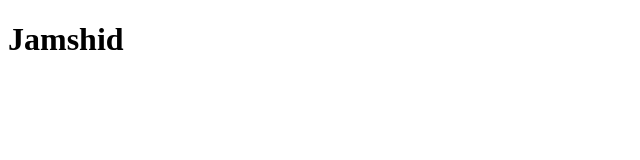
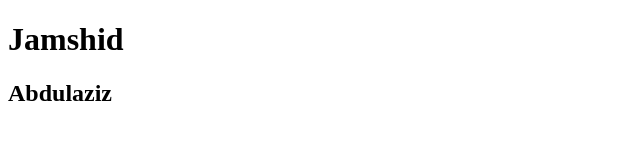
Before and after one commit to Azizbek-Kalandarov/7-dars-1, a plain HTML site: page index.html in a window 1280 px wide. Shown: the whole page, without its empty margins (0-640 px from the left). Drawn offline with Linux system fonts and the light colour scheme.

Commit message:
Add heading with my name

```diff
--- a/index.html
+++ b/index.html
@@ -10,6 +10,7 @@
 
 
   <h1>Jamshid</h1>
+  <h2>Abdulaziz</h2>
 
 </body>
 </html>
```
